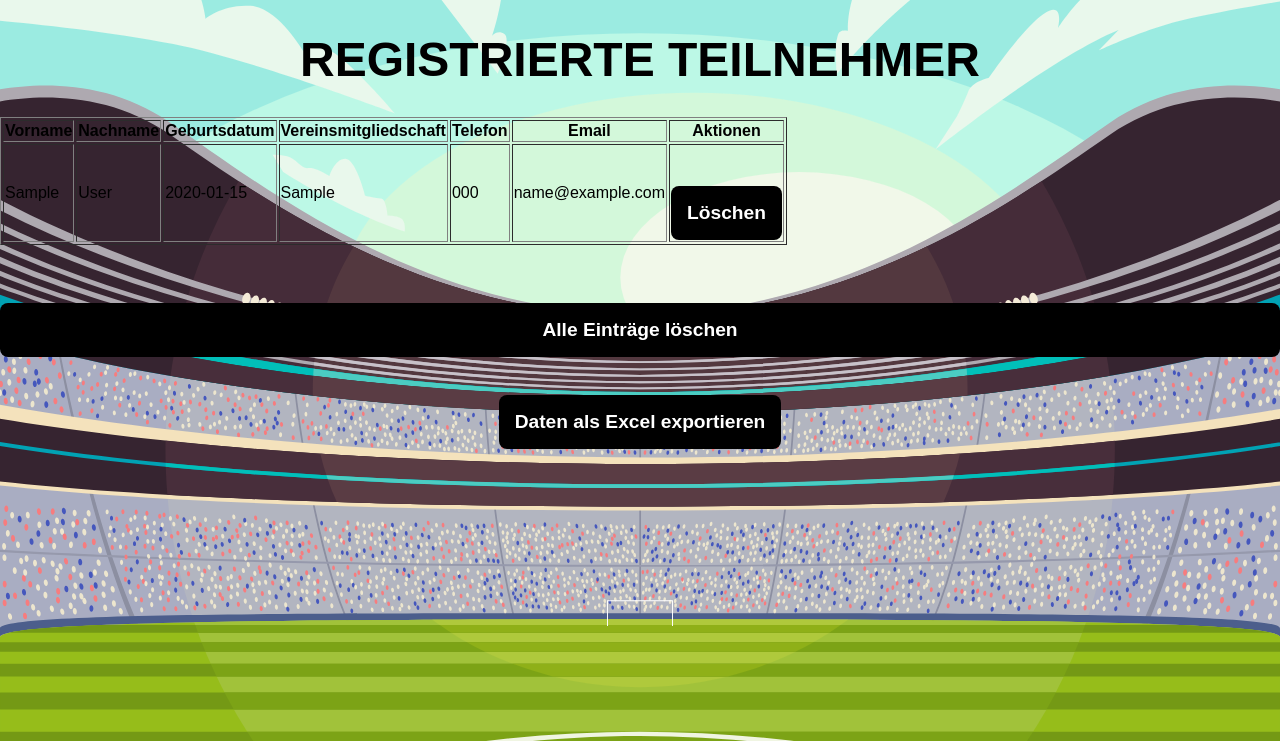
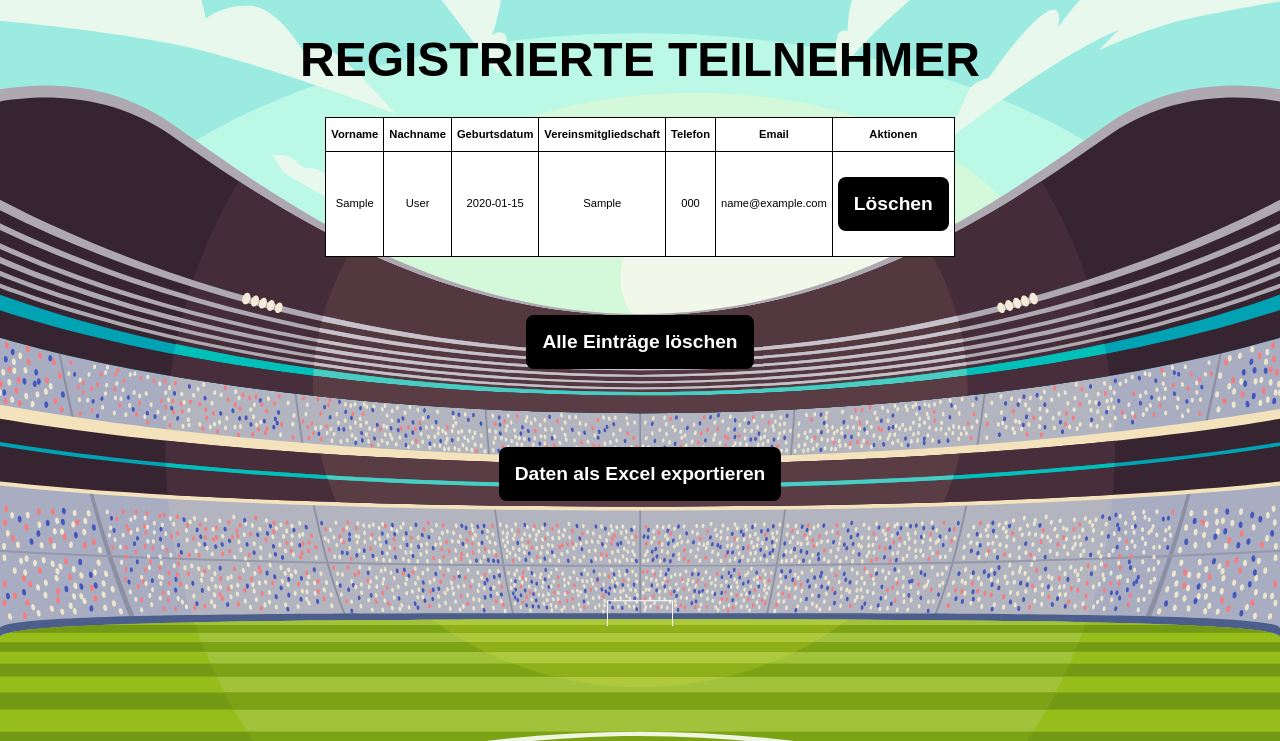
Before and after one commit to pwwppw78/anmeldung-jugendfussball-ausflug, a Flask app: page /admin in a window 1280 px wide. Shown: the top 741 px of the page. Run offline with Flask 3, Linux system fonts and the light colour scheme; the visitor is signed in with stand-in values (Sample User, id 1); tables that the repository leaves empty hold one stand-in row (values such as "Sample post"); some libraries are stand-ins or nearby versions.

Commit message:
Anpassung Style und Optik

```diff
--- a/static/style.css
+++ b/static/style.css
@@ -155,7 +155,7 @@
 			margin-bottom: 5px;
 		}
 
-	/* Submit-Button */
+	/* Buttons */
 		button {
 			background-color: #000000;
 			color: white;
@@ -163,11 +163,12 @@
 			border: none;
 			border-radius: 0.5rem;
 			cursor: pointer;
-			width: 100%;
+			width: fit-content;
 			font-size: 1.2rem;
 			font-weight: bold;
 			transition: background 0.3s;
-			margin-top: 40px;
+			display: block;
+			margin: 20px auto;
 		}
 
 	/*Button Hover-Effekt*/
@@ -187,6 +188,7 @@
 			border: none;
 			border-radius: 0.5rem;
 			cursor: pointer;
+			margin: 20px auto;
 		}
 
 	/* Zentrieren des Buttons */
@@ -223,6 +225,23 @@
 			background-color: #ffe6e6;
 		}
 
+
+	/* Formatierung Tabelle */
+		table {
+			background-color: white;
+			border-collapse: collapse;
+			width: fit-content;
+			margin: 20px auto;
+			font-size: 0.7rem;
+		}
+
+	/* Formatierung Zellen und Rahmen */
+		table th, table td {
+			padding: 5px; /* Abstand innerhalb der Zellen */
+			border: 1.5px solid black; /* Rahmenfarbe */
+			text-align: center; /* Ausrichtung des Textes */
+			line-height: 2;
+		}
 
 
 
```
Also changed, not shown: instance/registrations.db. Lines whose indentation alone changed are shown as unchanged.
